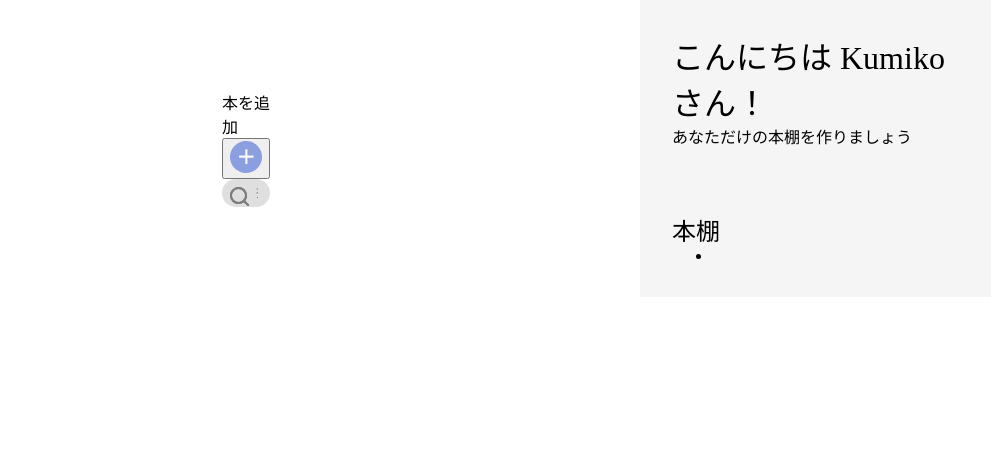
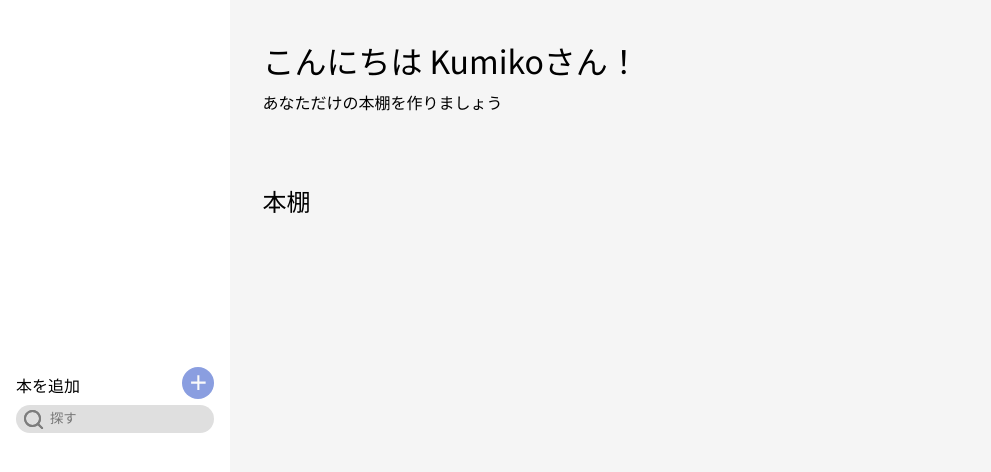
Before and after one commit to ksugawa/myvueBookLibrary, a Vue app in the folder myapp/: page / in a window 1280 px wide. Shown: the top 472 px of the page, without its empty margins (0-991 px from the left). Built offline with nearby package versions, Linux system fonts and the light colour scheme.

Commit message:
スタイル調整

```diff
--- a/myapp/src/assets/base.css
+++ b/myapp/src/assets/base.css
@@ -1,10 +1,16 @@
+@import url('https://fonts.googleapis.com/css2?family=Noto+Sans+JP&display=swap');
+
 *,
 *::before,
 *::after {
   box-sizing: border-box;
   margin: 0;
+  padding: 0;
   font-weight: normal;
 }
 
 body {
+  line-height: 1.75;
+  font-family: 'Noto Sans JP', sans-serif;
+  font-size: 16px;
 }
--- a/myapp/src/assets/main.css
+++ b/myapp/src/assets/main.css
@@ -1,19 +1,50 @@
 @import './base.css';
 
 #app {
-  max-width: 1280px;
+  width: 100vw;
+  height: 100vh;
   margin: 0 auto;
-  padding: 2rem;
+  display: flex;
+  justify-content: flex-start;
   font-weight: normal;
 }
 
-a,
-.green {
+a {
   text-decoration: none;
-  color: hsla(160, 100%, 37%, 1);
   transition: 0.4s;
-  padding: 3px;
 }
+
+ul {
+  list-style: none;
+}
+
+button {
+  margin: 0;
+  padding: 0;
+  background-color: unset;
+  border: none;
+  cursor: pointer;
+}
+
+input,
+textarea {
+  border: none;
+  padding: 8px
+}
+
+textarea {
+  border: none;
+}
+.flex-r {
+  display: flex;
+  justify-content: center;
+  align-items: center;
+}
+
+.space-b {
+  justify-content: space-between;
+}
+
 
 @media (hover: hover) {
   a:hover {
@@ -28,8 +59,6 @@ a,
   }
 
   #app {
-    display: grid;
-    grid-template-columns: 1fr 1fr;
-    padding: 0 2rem;
+
   }
 }
```
